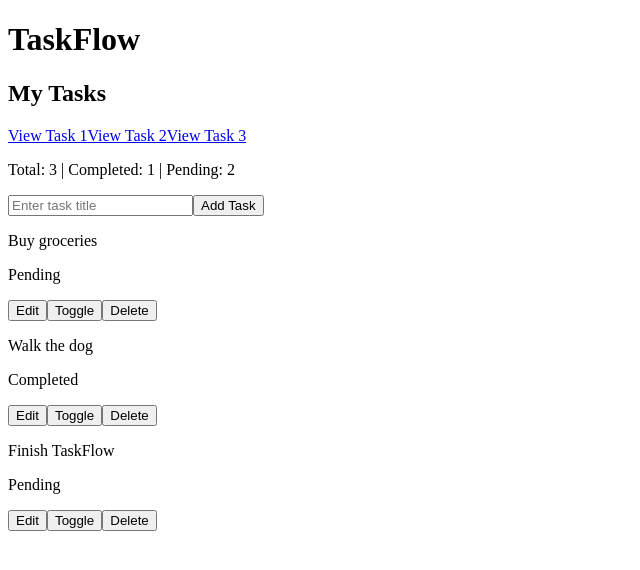
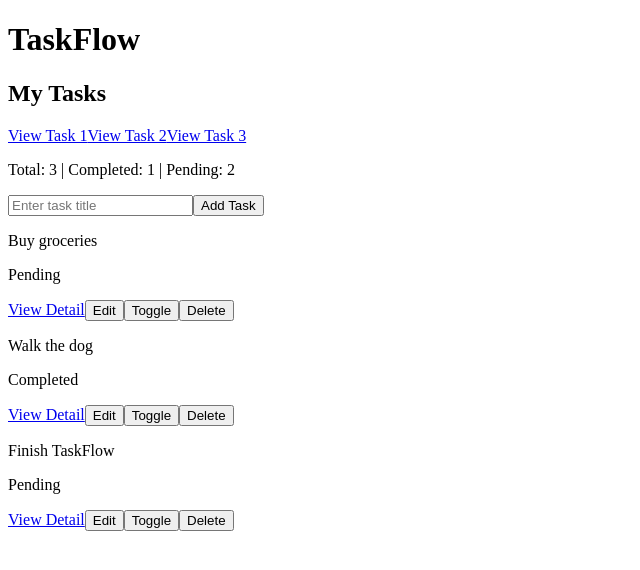
Before and after one commit to devangdhakaai-create/taskflow-app, a React (Vite) app: page /tasks in a window 1280 px wide. Shown: the top 570 px of the page, without its empty margins (0-640 px from the left). Built offline with nearby package versions, Linux system fonts and the light colour scheme.

Commit message:
add navigation links to TaskCard and TaskDetailPage

```diff
--- a/src/components/TaskCard.jsx
+++ b/src/components/TaskCard.jsx
@@ -1,4 +1,5 @@
 import { useState } from 'react'
+import { useParams, Link } from 'react-router-dom';
 
 function TaskCard({ id, title, done, onRemove, onToggle, onEdit }) {
   const [isEditing, setIsEditing] = useState(false)
@@ -28,6 +29,7 @@ function TaskCard({ id, title, done, onRemove, onToggle, onEdit }) {
         <div>
           <p>{title}</p>
           <p>{done ? "Completed" : "Pending"}</p>
+          <Link to={`/tasks/${id}`}>View Detail</Link>
           <button onClick={() => {
             setEditTitle(title)
             setIsEditing(true)
@@ -35,6 +37,7 @@ function TaskCard({ id, title, done, onRemove, onToggle, onEdit }) {
           <button onClick={() => onToggle(id)}>Toggle</button>
           <button onClick={() => onRemove(id)}>Delete</button>
         </div>
+
       )}
     </div>
   )
--- a/src/pages/TaskDetailPage.jsx
+++ b/src/pages/TaskDetailPage.jsx
@@ -1,4 +1,4 @@
-import { useParams } from 'react-router-dom';
+import { useParams, Link } from 'react-router-dom';
 
 function TaskDetailPage() {
   const { id } = useParams()
@@ -15,6 +15,7 @@ function TaskDetailPage() {
   return (
     <div>
         <h2>Task Detail</h2>
+        <Link to="/tasks">← Back to Task</Link>
         <p>Title: {task.title}</p>
         <p>Status: {task.done ? 'Complete' : 'Pending'}</p>
     </div>
```
